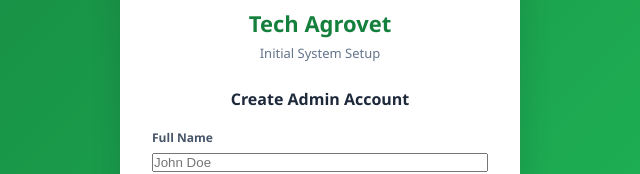
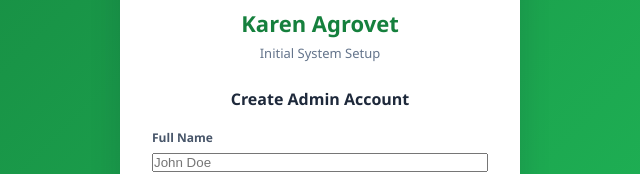
Before and after one commit to tech-ge/agrovet, a website: page public/register.html in a window 1280 px wide. Shown: the part 232-406 px from the top of the page, 320-960 px from the left. Drawn offline with Linux system fonts and the light colour scheme.

Commit message:
Update register.html

```diff
--- a/public/register.html
+++ b/public/register.html
@@ -3,7 +3,7 @@
 <head>
   <meta charset="UTF-8" />
   <meta name="viewport" content="width=device-width, initial-scale=1.0" />
-  <title>Setup • Tech Agrovet</title>
+  <title>Karen Agrovet</title>
   <meta name="theme-color" content="#16a34a" />
   <link rel="manifest" href="/manifest.json" />
   <link rel="icon" type="image/svg+xml" href="/assets/icons/icon.svg" />
@@ -14,7 +14,7 @@
   <div class="auth-card">
     <div class="auth-brand">
       <div class="brand-icon" data-icon="sprout" data-size="44"></div>
-      <h1>Tech Agrovet</h1>
+      <h1>Karen Agrovet</h1>
       <p>Initial System Setup</p>
     </div>
 
```
